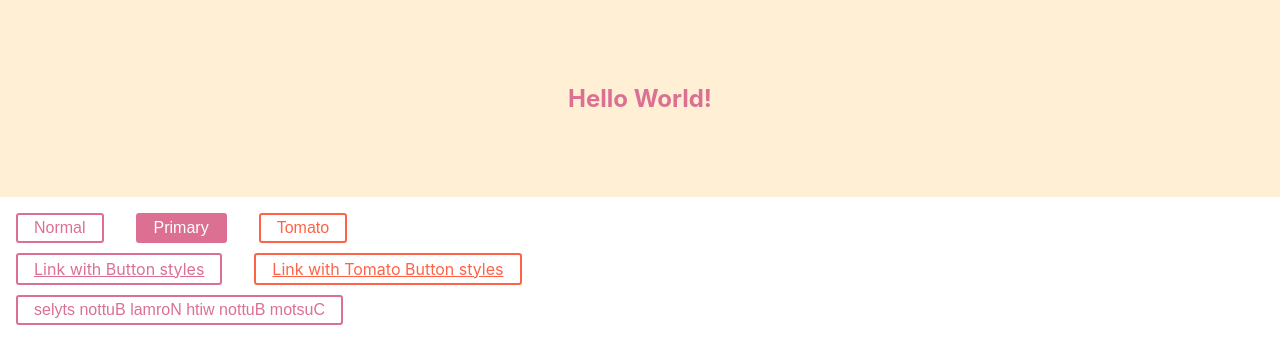
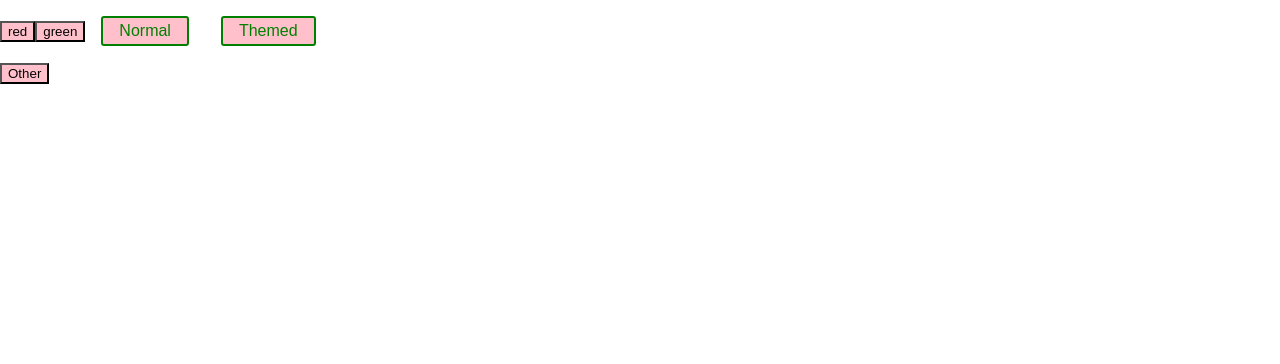
Before and after one commit to hykimyong/cra, a React (Create React App) app: page / in a window 1280 px wide. Shown: the top 364 px of the page. Built offline with nearby package versions, Linux system fonts and the light colour scheme; the HTML template or start-up script is replaced by a standard one.

Commit message:
styled-components
&->가상 엘리먼트 /가상 선택자 (나자신 나와 동급인 애들)
Global Stype->전역 스타일
attrs->props addition
keyframes/ThemeProvider->Animation/Theme

```diff
--- a/src/components/StyledComponentsExample/StyledComponentExample.jsx
+++ b/src/components/StyledComponentsExample/StyledComponentExample.jsx
@@ -1,57 +1,53 @@
-import React from 'react'
-import styled from 'styled-components';
+import React, {useState} from 'react'
+import styled, {ThemeProvider, createGlobalStyle} from 'styled-components';
 
-export default function StyledComponentExample() {
-
-    // Create a Title component that'll render an <h1> tag with some styles
-const Title = styled.h1`
-font-size: 1.5em;
-text-align: center;
-color: palevioletred;
-`;
 
 const Button = styled.button`
-  /* Adapt the colors based on primary prop */
-  background: ${props => props.primary ? "palevioletred" : "white"};
-  color: ${props => props.primary ? "white" : "palevioletred"};
-
   font-size: 1em;
   margin: 1em;
   padding: 0.25em 1em;
-  border: 2px solid palevioletred;
   border-radius: 3px;
+
+  /* Color the border and text with theme.main */
+  color: ${props => props.theme.color};
+  border: 2px solid ${props => props.theme.borderColor};
 `;
 
-const TomatoButton = styled(Button)`
-  color: tomato;
-  border-color: tomato;
-`;
 
-// Create a Wrapper component that'll render a <section> tag with some styles
-const Wrapper = styled.section`
-padding: 4em;
-background: papayawhip;
-`;
+// Define what props.theme will look like
+const defaultTheme = {
+    color: "green",
+    borderColor: "green",
+};
+const redTheme = {
+  color: "red",
+  borderColor: "red",
+};
 
-const ReversedButton = props => <Button {...props} children={props.children.split('').reverse()} />
+const GlobalStyle = createGlobalStyle`
+  button {
+    background-color: pink;
+  }
+`
+
+export default function StyledComponentExample() {
+    const [theme,setTheme] = useState(defaultTheme);
+
 
 
 // Use Title and Wrapper like any other React component – except they're styled!
 return (
     <>
-    <Wrapper>
-    <Title>
-        Hello World!
-    </Title>
-    </Wrapper>
-    <Button onClick={()=>alert('normal')}>Normal</Button>
-    <Button onClick={()=>alert('primary')} primary>Primary</Button>
-    <TomatoButton>Tomato</TomatoButton>
-    <br></br>
-    <Button as="a" href="#">Link with Button styles</Button>
-    <TomatoButton as="a" href="#">Link with Tomato Button styles</TomatoButton>
-    <br></br>
-    <Button as={ReversedButton}>Custom Button with Normal Button styles</Button>
+   <div>
+    <GlobalStyle/>
+    <button onClick={()=>setTheme(redTheme)}>red</button>
+    <button onClick={()=>setTheme(defaultTheme)}>green</button>
+    <ThemeProvider theme={theme}>
+      <Button>Normal</Button>
+      <Button>Themed</Button>
+    </ThemeProvider>
+  </div>
+  <div><button>Other</button></div>
     </>
   )
 }
```
